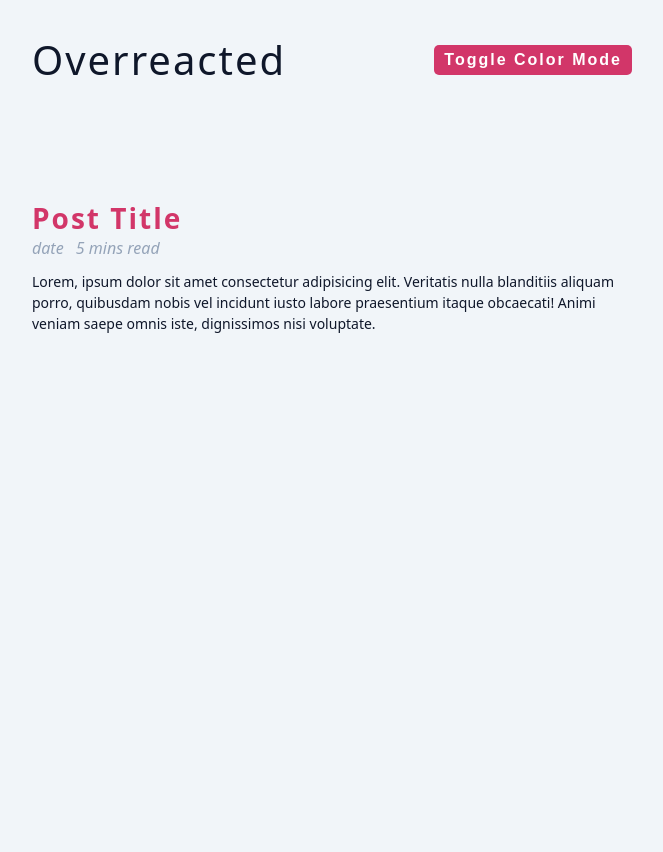
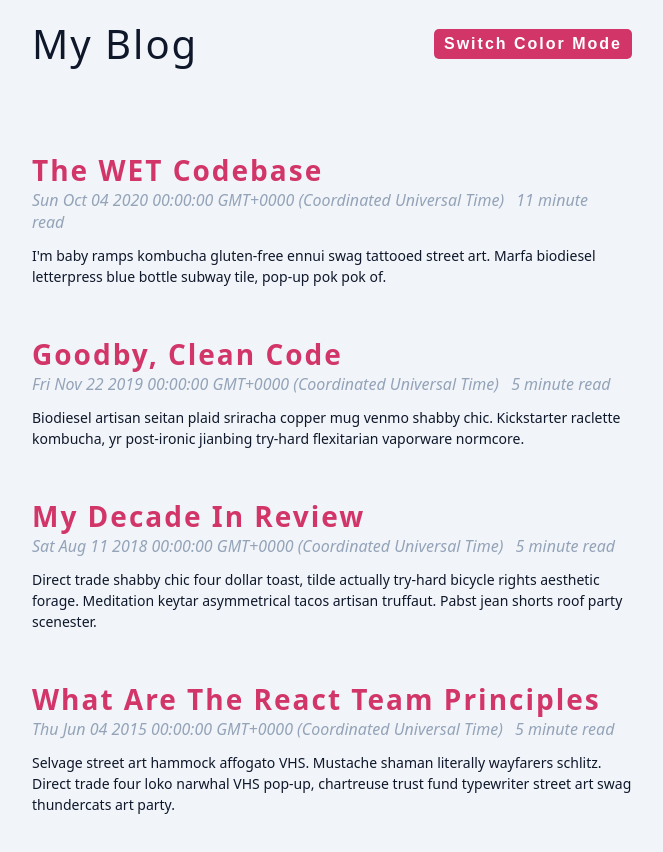
Before and after one commit to EdwinSch/darkmode-switching-blog, a plain HTML site: page index.html in a window 1280 px wide. Shown: the whole page, without its empty margins (308-971 px from the left). Before the commit the page ends 800 px from the top, so only its background shows below. Drawn offline with Linux system fonts and the light colour scheme.

Commit message:
add blogposts functionality and update styles

```diff
--- a/data.js
+++ b/data.js
@@ -1,7 +1,7 @@
-const articles = [
+export const articles = [
   {
     id: 1,
-    title: "the WET Codbase",
+    title: "the WET Codebase",
     date: new Date(2020, 9, 4),
     length: 11,
     snippet: `I'm baby ramps kombucha gluten-free ennui swag tattooed street art. Marfa biodiesel letterpress blue bottle subway tile, pop-up pok pok of.`,
--- a/index.html
+++ b/index.html
@@ -16,33 +16,20 @@
       referrerpolicy="no-referrer"
     />
     <!-- JS -->
-    <script src="script.js" defer></script>
+    <script type="module" src="script.js" defer></script>
   </head>
 
   <body>
     <!-- Nav -->
     <nav>
       <div class="nav-center">
-        <span>overreacted</span>
-        <button class="btn">toggle color mode</button>
+        <h1>my blog</h1>
+        <button class="btn">switch color mode</button>
       </div>
     </nav>
     <!-- Articles -->
     <section class="articles">
-      <!-- Single article -->
-      <article class="post">
-        <h2>Post title</h2>
-        <div class="post-info">
-          <span>date</span>
-          <span>5 mins read</span>
-        </div>
-        <p>
-          Lorem, ipsum dolor sit amet consectetur adipisicing elit. Veritatis
-          nulla blanditiis aliquam porro, quibusdam nobis vel incidunt iusto
-          labore praesentium itaque obcaecati! Animi veniam saepe omnis iste,
-          dignissimos nisi voluptate.
-        </p>
-      </article>
+      <!-- Render articles from JS -->
     </section>
   </body>
 </html>
--- a/script.js
+++ b/script.js
@@ -1,10 +1,34 @@
 /* ---- TARGETS && INITIALIZERS ---- */
+import { articles } from "./data.js";
+
 const toggleBtn = getElement(".btn");
+const articlesContainer = getElement(".articles");
 
 /* ---- SCRIPT ---- */
 
 toggleBtn.addEventListener("click", () => {
   document.documentElement.classList.toggle("dark-theme");
+});
+
+const articlesData = articles.map((article) => {
+  // destructure incoming data
+  const { id, title, date, length, snippet } = article;
+  // create new article for each data item
+  const articleComp = document.createElement("article");
+  articleComp.classList.add("post");
+  articleComp.setAttribute("data-id", id);
+  // create articles inner content
+  articleComp.innerHTML = `
+  <h2>${title}</h2>
+  <div class="post-info">
+    <span>${date}</span>
+    <span>${length} minute read</span>
+  </div>
+  <p>
+    ${snippet}
+  </p>`;
+  // append articles to DOM
+  articlesContainer.appendChild(articleComp);
 });
 
 /* ---- FUNCTIONS ---- */
--- a/style.css
+++ b/style.css
@@ -39,13 +39,15 @@ body {
   max-width: 600px;
   margin: 0 auto;
   display: flex;
+  flex-wrap: wrap;
   justify-content: space-between;
   align-items: center;
-  padding: 2rem 0;
+  padding: 1rem 0;
 }
-.nav-center span {
+h1 {
   color: var(--font);
   font-size: 2.5rem;
+  font-weight: 400;
   text-transform: capitalize;
   letter-spacing: 2px;
 }
@@ -63,7 +65,7 @@ body {
   cursor: pointer;
 }
 .articles {
-  padding: 5rem 0;
+  padding: 4rem 0;
   width: 90vw;
   max-width: 600px;
   margin: 0 auto;
@@ -93,6 +95,11 @@ body {
 }
 
 /* --- MOBILE RESPONSIVE --- */
-@media screen and (max-width: 450px) {
-  /* some class */
+@media screen and (max-width: 400px) {
+  .btn {
+    margin-top: 1rem;
+  }
+  .articles {
+    padding: 2rem 0;
+  }
 }
```
